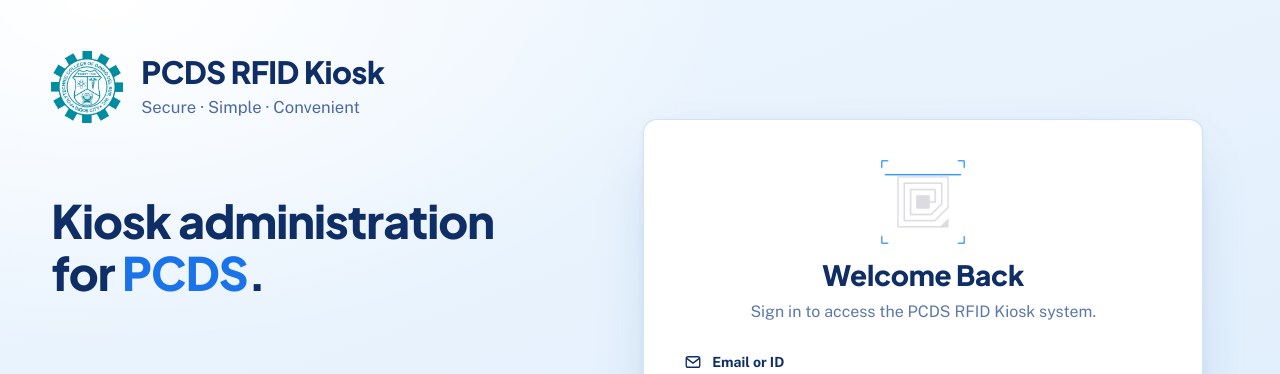
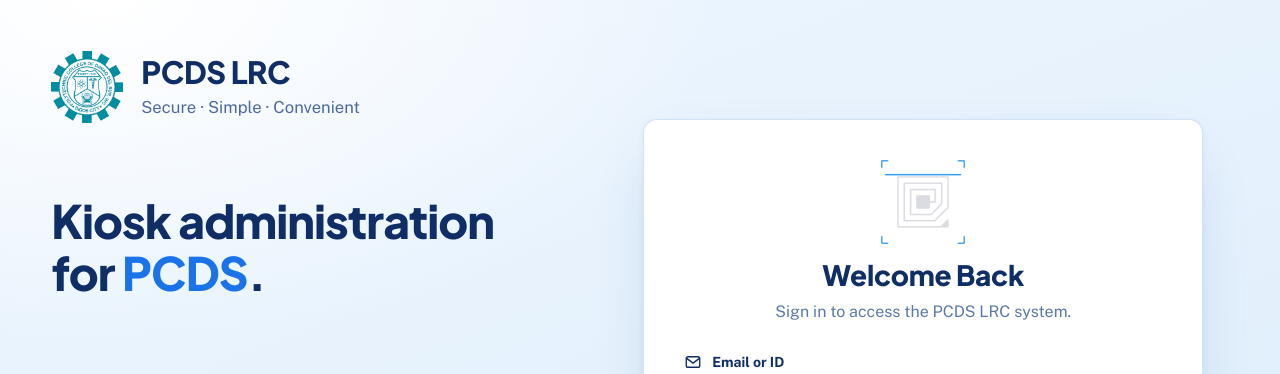
Before and after one commit to Sanezire/pcds-lms, a React (Vite) app in the folder client/: page /login in a window 1280 px wide. Shown: the top 374 px of the page. Built offline with nearby package versions, Linux system fonts and the light colour scheme; no server answers.

Commit message:
Rename the app from PCDS RFID Kiosk to PCDS LRC

```diff
--- a/client/index.html
+++ b/client/index.html
@@ -4,7 +4,7 @@
     <meta charset="UTF-8" />
     <meta name="viewport" content="width=device-width, initial-scale=1.0" />
     <meta name="theme-color" content="#f2f8fd" />
-    <title>PCDS RFID Kiosk</title>
+    <title>PCDS LRC</title>
     <link rel="icon" type="image/png" href="/images/pcds_logo.png" />
     <link rel="preconnect" href="https://fonts.googleapis.com" />
     <link rel="preconnect" href="https://fonts.gstatic.com" crossorigin />
--- a/client/src/components/AppShell.jsx
+++ b/client/src/components/AppShell.jsx
@@ -17,7 +17,7 @@
       <header className="topbar">
         <div className="brand">
           <BrandMark size={30} />
-          <span>PCDS RFID Kiosk</span>
+          <span>PCDS LRC</span>
         </div>
         <nav aria-label="Main">
           <NavLink to="/dashboard">Dashboard</NavLink>
--- a/client/src/components/AuthLayout.jsx
+++ b/client/src/components/AuthLayout.jsx
@@ -123,7 +123,7 @@
         <div className="auth-brand">
           <BrandMark size={72} />
           <div>
-            <p className="auth-brand-name">PCDS RFID Kiosk</p>
+            <p className="auth-brand-name">PCDS LRC</p>
             <p className="auth-brand-tag">Secure · Simple · Convenient</p>
           </div>
         </div>
--- a/client/src/pages/Dashboard.jsx
+++ b/client/src/pages/Dashboard.jsx
@@ -3,8 +3,8 @@
 import MessageConfiguration from '../components/MessageConfiguration.jsx';
 
 const ROLE_COPY = {
-  admin: 'You have administrator access to the PCDS RFID Kiosk.',
-  librarian: 'You can run the PCDS RFID Kiosk.',
+  admin: 'You have administrator access to the PCDS LRC.',
+  librarian: 'You can run the PCDS LRC.',
   student: 'Your account is active. Kiosk features will appear here.',
 };
 
--- a/client/src/pages/Kiosk.jsx
+++ b/client/src/pages/Kiosk.jsx
@@ -326,7 +326,7 @@
         <div className="kiosk-brand">
           <img src={LOGO_SRC} alt="" width="52" height="52" />
           <div className="kiosk-brand-text">
-            <span className="kiosk-brand-name">PCDS RFID Kiosk</span>
+            <span className="kiosk-brand-name">PCDS LRC</span>
             <span className="kiosk-brand-sub">Polytechnic College of Davao del Sur</span>
           </div>
         </div>
--- a/client/src/pages/Login.jsx
+++ b/client/src/pages/Login.jsx
@@ -81,7 +81,7 @@
   return (
     <AuthLayout
       title="Welcome Back"
-      subtitle="Sign in to access the PCDS RFID Kiosk system."
+      subtitle="Sign in to access the PCDS LRC system."
     >
       {formError && (
         <div className="alert alert-error" role="alert">
```
Also changed, not shown: 2 other files (tests, documents, lock files or other folders).
